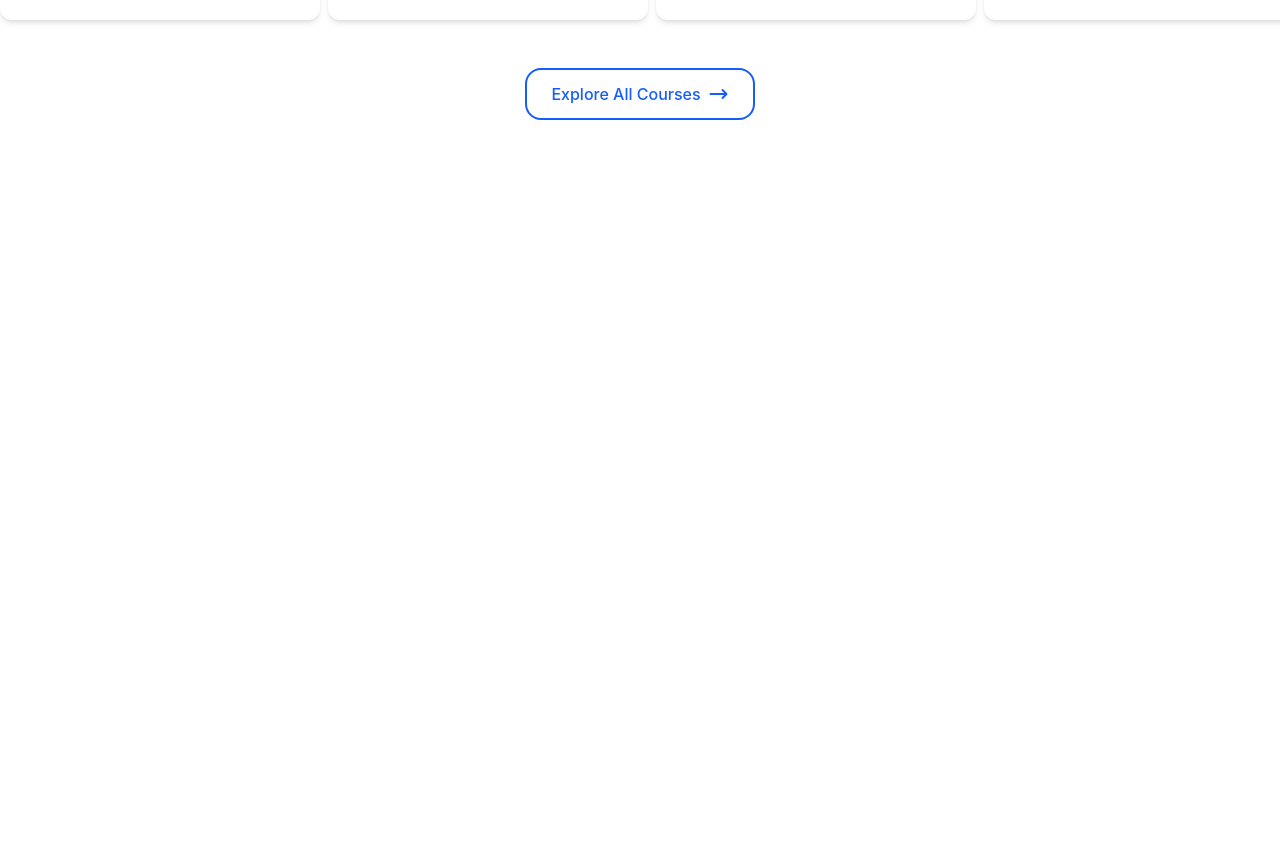
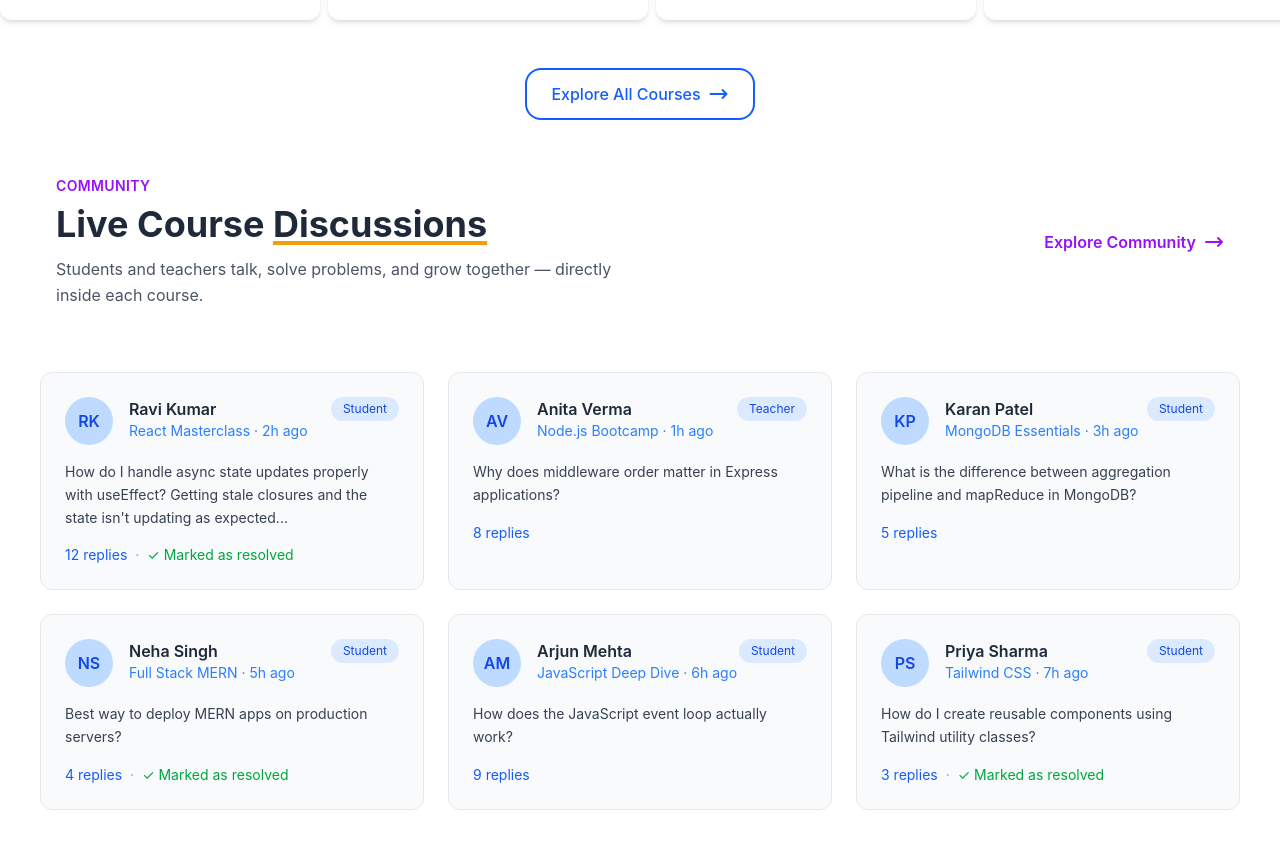
Before and after one commit to isthatViru/TEACHBAZAAR, a React app in the folder FrontEnd/myapp/: page / in a window 1280 px wide. Shown: the part 2205-3053 px from the top of the page. Before the commit the page ends 2325 px from the top, so only its background shows below. Built offline with nearby package versions, Linux system fonts and the light colour scheme; the HTML template or start-up script is replaced by a standard one.

Commit message:
Created Community Component in Home Page

```diff
--- /dev/null
+++ b/FrontEnd/myapp/src/components/Home/Community/HomeCommunity.jsx
@@ -0,0 +1,14 @@
+import React from 'react'
+import Upper from './Upper'
+import Lower from './Lower'
+
+const HomeCommunity = () => {
+  return (
+    <div className='flex flex-col p-4 w-full'>
+        <Upper/>
+        <Lower/>
+    </div>
+  )
+}
+
+export default HomeCommunity
--- /dev/null
+++ b/FrontEnd/myapp/src/components/Home/Community/Lower.jsx
@@ -0,0 +1,137 @@
+import React from "react";
+
+const posts = [
+  {
+    name: "Ravi Kumar",
+    course: "React Masterclass",
+    role: "Student",
+    time: "2h ago",
+    replies: 12,
+    resolved: true,
+    text: "How do I handle async state updates properly with useEffect? Getting stale closures and the state isn't updating as expected...",
+  },
+  {
+    name: "Anita Verma",
+    course: "Node.js Bootcamp",
+    role: "Teacher",
+    time: "1h ago",
+    replies: 8,
+    resolved: false,
+    text: "Why does middleware order matter in Express applications?",
+  },
+  {
+    name: "Karan Patel",
+    course: "MongoDB Essentials",
+    role: "Student",
+    time: "3h ago",
+    replies: 5,
+    resolved: false,
+    text: "What is the difference between aggregation pipeline and mapReduce in MongoDB?",
+  },
+  {
+    name: "Neha Singh",
+    course: "Full Stack MERN",
+    role: "Student",
+    time: "5h ago",
+    replies: 4,
+    resolved: true,
+    text: "Best way to deploy MERN apps on production servers?",
+  },
+  {
+    name: "Arjun Mehta",
+    course: "JavaScript Deep Dive",
+    role: "Student",
+    time: "6h ago",
+    replies: 9,
+    resolved: false,
+    text: "How does the JavaScript event loop actually work?",
+  },
+  {
+    name: "Priya Sharma",
+    course: "Tailwind CSS",
+    role: "Student",
+    time: "7h ago",
+    replies: 3,
+    resolved: true,
+    text: "How do I create reusable components using Tailwind utility classes?",
+  },
+];
+
+const Lower = () => {
+
+  const getInitials = (name) => {
+    const words = name.split(" ");
+    return words[0][0] + words[1][0];
+  };
+
+  return (
+    <div className="grid grid-cols-1 md:grid-cols-2 lg:grid-cols-3 gap-6 p-6">
+
+      {posts.map((post, index) => (
+        <div
+          key={index}
+          className="bg-gray-50 border border-gray-200 rounded-xl p-6 hover:shadow-lg transition duration-300 cursor-pointer"
+        >
+
+          {/* Header */}
+          <div className="flex justify-between items-start">
+
+            <div className="flex gap-4">
+
+              {/* Avatar */}
+              <div className="w-12 h-12 rounded-full bg-blue-200 flex items-center justify-center font-semibold text-blue-700">
+                {getInitials(post.name)}
+              </div>
+
+              {/* Name + course */}
+              <div>
+                <h3 className="font-semibold text-gray-800">
+                  {post.name}
+                </h3>
+
+                <p className="text-sm text-blue-500">
+                  {post.course} · {post.time}
+                </p>
+              </div>
+
+            </div>
+
+            {/* Role badge */}
+            <span className="text-xs bg-blue-100 text-blue-700 px-3 py-1 rounded-full">
+              {post.role}
+            </span>
+
+          </div>
+
+          {/* Question text */}
+          <p className="text-gray-700 mt-4 text-sm leading-relaxed">
+            {post.text}
+          </p>
+
+          {/* Footer */}
+          <div className="flex items-center gap-2 mt-4 text-sm">
+
+            <span className="text-blue-600">
+              {post.replies} replies
+            </span>
+
+            {post.resolved && (
+              <>
+                <span className="text-gray-400">·</span>
+
+                <span className="text-green-600 flex items-center gap-1">
+                  ✓ Marked as resolved
+                </span>
+              </>
+            )}
+
+          </div>
+
+        </div>
+      ))}
+
+    </div>
+  );
+};
+
+export default Lower;
--- /dev/null
+++ b/FrontEnd/myapp/src/components/Home/Community/Upper.jsx
@@ -0,0 +1,40 @@
+import React from "react";
+
+const Upper = () => {
+  return (
+    <div className="flex flex-col md:flex-row justify-between items-center gap-6  p-6 md:p-10 ">
+
+      {/* Left Section */}
+      <div className="flex flex-col max-w-xl">
+        <span className="text-sm font-semibold text-purple-600 uppercase tracking-wide">
+          Community
+        </span>
+
+        <h1 className="text-3xl md:text-4xl font-bold text-gray-800 mt-2">
+          Live Course <span className=" underline decoration-[#F59E0B] decoration-4 underline-offset-4">
+          Discussions
+        </span>
+        </h1>
+
+        <p className="text-gray-600 mt-3 leading-relaxed">
+          Students and teachers talk, solve problems, and grow together —
+          directly inside each course.
+        </p>
+      </div>
+
+      {/* Right Section */}
+      <div>
+        <a
+          href="#"
+          className="flex items-center gap-2 text-purple-600 font-semibold hover:text-purple-800 transition duration-200"
+        >
+          Explore Community
+          <i className="fa-solid fa-arrow-right-long"></i>
+        </a>
+      </div>
+
+    </div>
+  );
+};
+
+export default Upper;
--- a/FrontEnd/myapp/src/pages/Home.jsx
+++ b/FrontEnd/myapp/src/pages/Home.jsx
@@ -3,6 +3,7 @@ import Hero from '../components/Home/Hero/Hero'
 import Stats from '../components/Home/Stats/Stats'
 import Home_Categories from '../components/Home/Categories/Home_Categories'
 import Home_Course_Cards from '../components/Home/CourseCards/Home_Course_Cards'
+import HomeCommunity from '../components/Home/Community/HomeCommunity'
 
 
 const Home = () => {
@@ -14,6 +15,7 @@ const Home = () => {
        <Stats/>
        <Home_Categories/>
        <Home_Course_Cards/>
+       <HomeCommunity/>
     </>
 
   )
```
